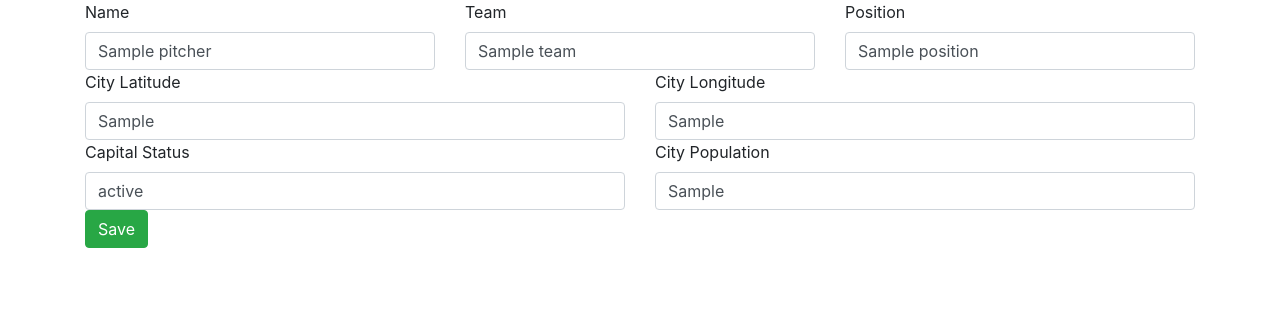
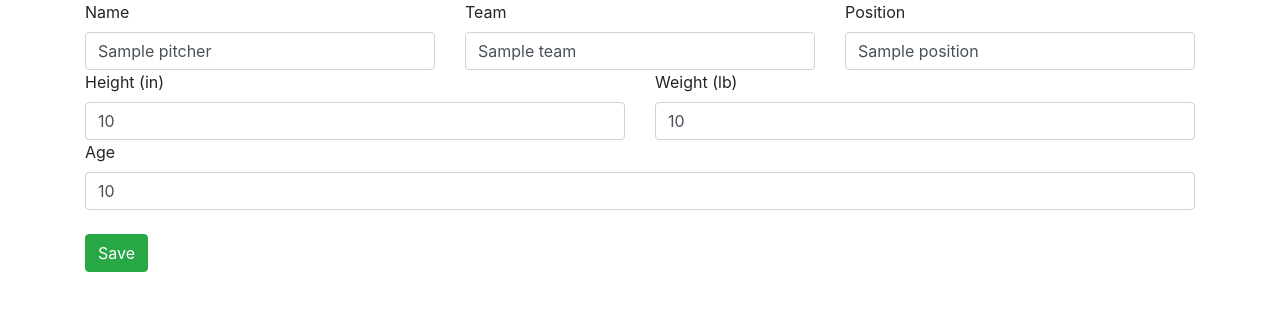
Before and after one commit to rpr325/WebAppAlpha, a Flask app: template app/templates/edit.html in a window 1280 px wide. Shown: the part 56-367 px from the top of the page. Run offline with Flask 2, Linux system fonts and the light colour scheme; the template is opened without the code that fills it: most values are stand-ins (such as "Sample title", 1, 10 or a date in 2020); some libraries are stand-ins or nearby versions.

Commit message:
Feature: Modify project HTML files.

```diff
--- a/app/templates/edit.html
+++ b/app/templates/edit.html
@@ -18,26 +18,23 @@
 
     <div class="row">
         <div class="col">
-            <label for="fldLat">City Latitude</label>
-            <input id="fldLat" type="text" class="form-control" placeholder="City Latitude" name="fldLat" value="{{city.fldLat}}">
+            <label for="Height_in">Height (in)</label>
+            <input id="Height_in" type="text" class="form-control" placeholder="Height_in" name="Height_in" value="{{pitcher.Height_in}}">
         </div>
         <div class="col">
-            <label for="fldlong">City Longitude</label>
-            <input id="fldlong" type="text" class="form-control" placeholder="City Longitude" name="fldLong" value="{{city.fldLong}}">
+            <label for="Weight_lb">Weight (lb)</label>
+            <input id="Weight_lb" type="text" class="form-control" placeholder="Weight_lb" name="Weight_lb" value="{{pitcher.Weight_lb}}">
         </div>
     </div>
     <div class="row">
         <div class="col">
-            <label for="fldCapitalStatus">Capital Status</label>
+            <label for="Age">Age</label>
 
-            <input id="fldCapitalStatus" type="text" class="form-control" placeholder="Capital Status"
-                   name="fldCapitalStatus" value="{{city.fldCapitalStatus}}">
-        </div>
-        <div class="col">
-            <label for="fldPopulation">City Population</label>
-            <input id="fldPopulation" type="text" class="form-control" placeholder="Population" name="fldPopulation" value="{{city.fldPopulation}}">
+            <input id="Age" type="text" class="form-control" placeholder="Age"
+                   name="Age" value="{{pitcher.Age}}">
         </div>
     </div>
+    <br>
     <button type="submit" class="btn btn-success">Save</button>
 
 </form>
```
